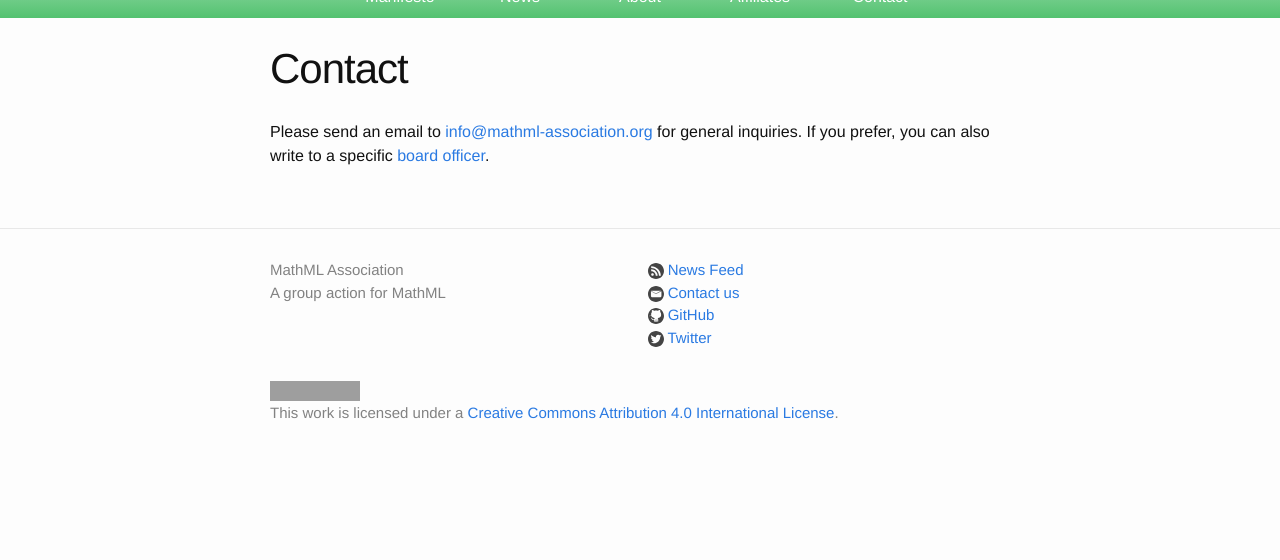
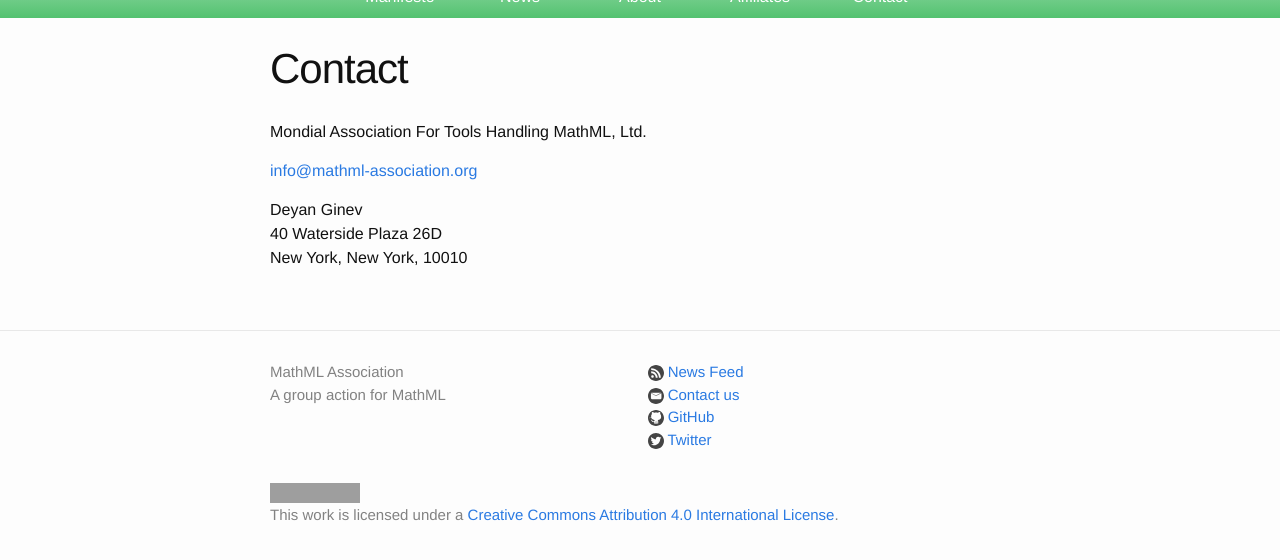
Before and after one commit to MathML/website, a Jekyll site: the page built from contact.md, in a window 1280 px wide, cut to the strip 324-884 px from the top of the page. Built offline with Jekyll 4.4.1, drawn with Linux system fonts in a browser that asks for light colours; grey boxes are pictures that could not be loaded.

Commit message:
Contact page: Add the MathML Association postal address.

```diff
--- a/contact.md
+++ b/contact.md
@@ -3,6 +3,10 @@
 title: Contact
 ---
 
-Please send an email to [{{site.email}}](mailto:{{site.email}}) for general
-inquiries. If you prefer, you can also write to a specific
-[board officer](/people/officers.html).
+Mondial Association For Tools Handling MathML, Ltd.
+
+[{{site.email}}](mailto:{{site.email}})
+
+Deyan Ginev<br/>
+40 Waterside Plaza 26D<br/>
+New York, New York, 10010
```
